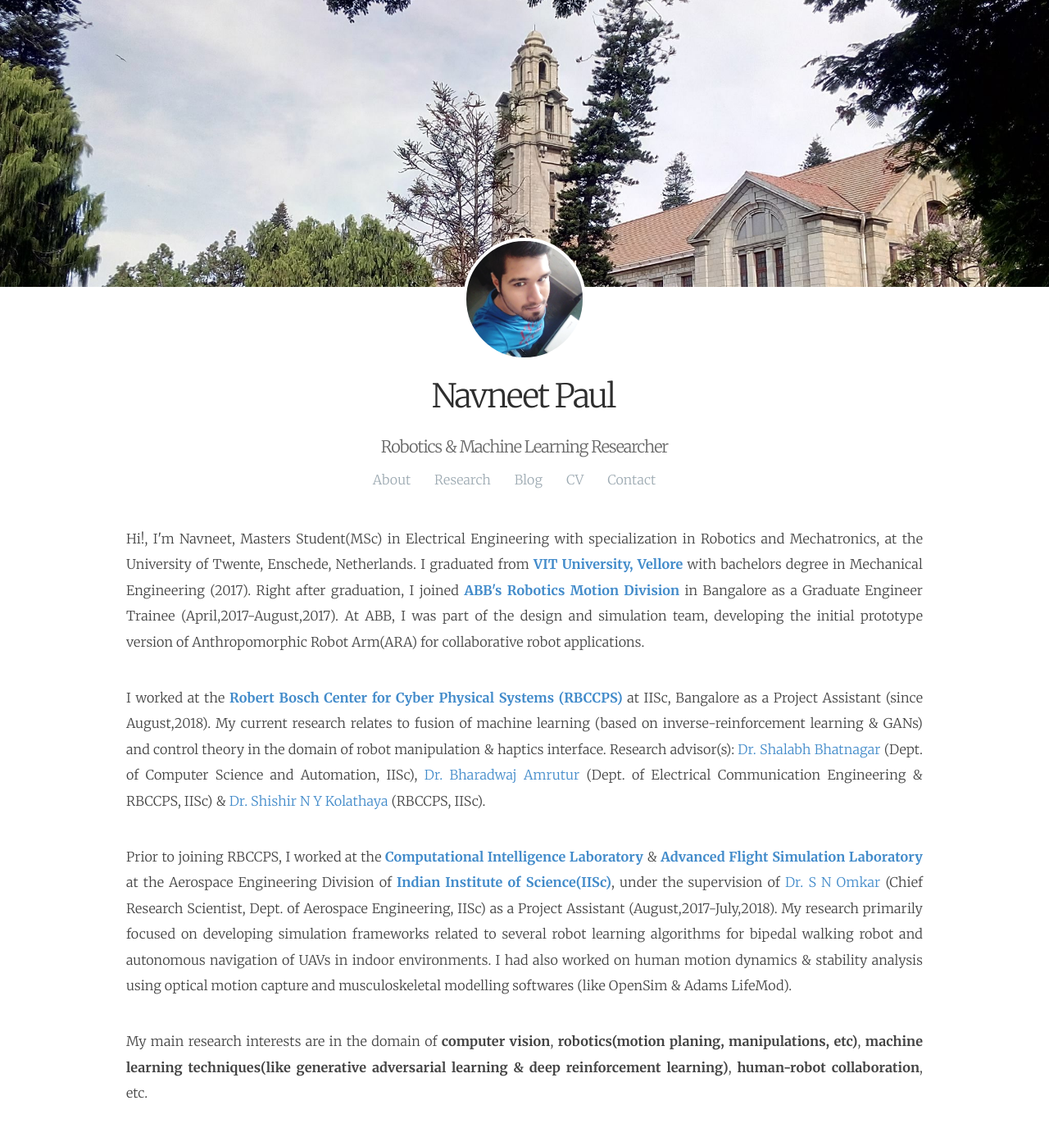
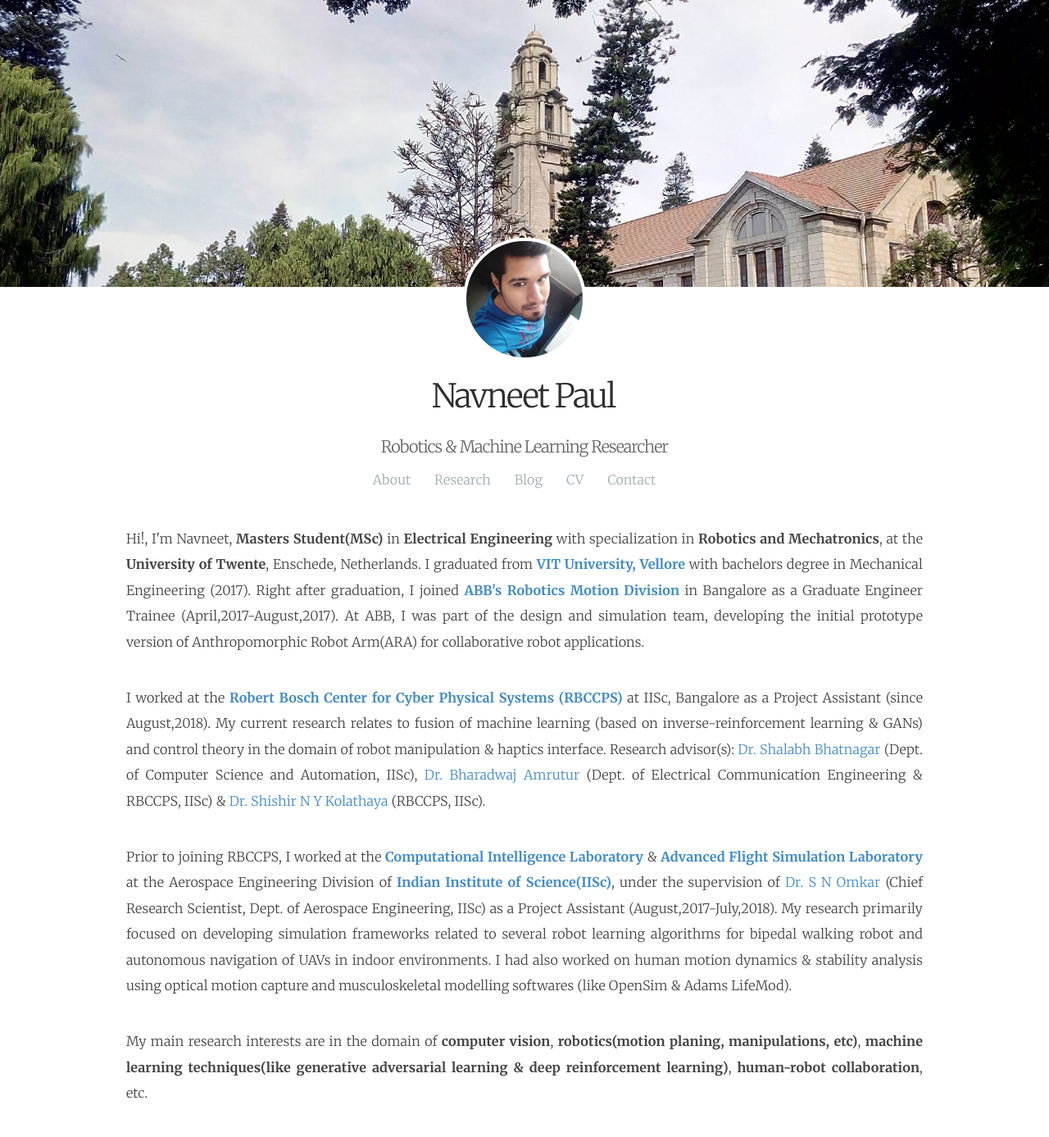
Before and after one commit to navuboy/navuboy.github.io, a Jekyll site: the page built from index.html, in a window 1280 px wide. Shown: the whole page at 82% size. Built offline with Jekyll 4.4.1, drawn with Linux system fonts in a browser that asks for light colours; some web fonts are replaced.

Commit message:
Update main.md

```diff
--- a/_includes/main.md
+++ b/_includes/main.md
@@ -1,7 +1,7 @@
 <main class="content" role="main" style="padding-left: 90px; padding-right:90px; font-size: 90%; font-family: 'Merriweather', 'Hiragino Sans GB', 'Microsoft YaHei', 'WenQuanYi Micro Hei',sans-serif">
 
 <p style="text-align:justify">
-Hi!, I'm Navneet, Masters Student(MSc) in Electrical Engineering with specialization in Robotics and Mechatronics, at the University of Twente, Enschede, Netherlands. I graduated from <strong><a href="http://www.vit.ac.in/" class="md-link">VIT University, Vellore</a></strong> with bachelors degree in Mechanical Engineering (2017). Right after graduation, I joined <strong><a href="https://new.abb.com/products/robotics" class="md-link">ABB's Robotics Motion Division</a></strong> in Bangalore as a Graduate Engineer Trainee (April,2017-August,2017). At ABB, I was part of the design and simulation team, developing the initial prototype version of Anthropomorphic Robot Arm(ARA) for collaborative robot applications.</p>
+  Hi!, I'm Navneet, <b>Masters Student(MSc)</b> in <b>Electrical Engineering</b> with specialization in <b>Robotics and Mechatronics</b>, at the <b>University of Twente</b>, Enschede, Netherlands. I graduated from <strong><a href="http://www.vit.ac.in/" class="md-link">VIT University, Vellore</a></strong> with bachelors degree in Mechanical Engineering (2017). Right after graduation, I joined <strong><a href="https://new.abb.com/products/robotics" class="md-link">ABB's Robotics Motion Division</a></strong> in Bangalore as a Graduate Engineer Trainee (April,2017-August,2017). At ABB, I was part of the design and simulation team, developing the initial prototype version of Anthropomorphic Robot Arm(ARA) for collaborative robot applications.</p>
 <br>
 <p style="text-align:justify">
 I worked at the <strong><a href="http://www.rbccps.org/" class="md-link">Robert Bosch Center for Cyber Physical Systems (RBCCPS)</a></strong> at IISc, Bangalore as a Project Assistant (since August,2018). My current research relates to fusion of machine learning (based on inverse-reinforcement learning & GANs) and control theory in the domain of robot manipulation & haptics interface. Research advisor(s): <a href="https://drona.csa.iisc.ac.in/~shalabh/" class="md-link"> Dr. Shalabh Bhatnagar</a> (Dept. of Computer Science and Automation, IISc), <a href="http://www.cense.iisc.ac.in/bharadwaj-amrutur" class="md-link">Dr. Bharadwaj Amrutur</a> (Dept. of Electrical Communication Engineering & RBCCPS, IISc) & <a href="https://shishirny.github.io/" class="md-link">Dr. Shishir N Y Kolathaya</a> (RBCCPS, IISc).
```
